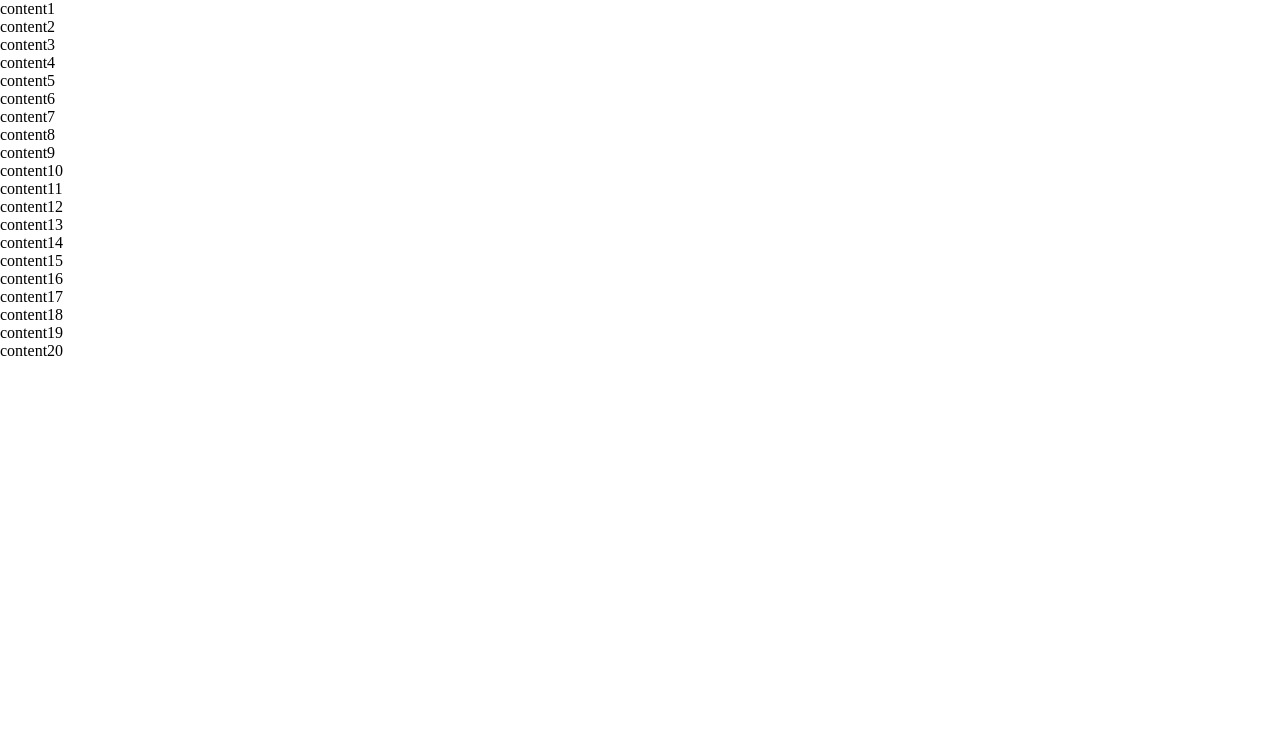
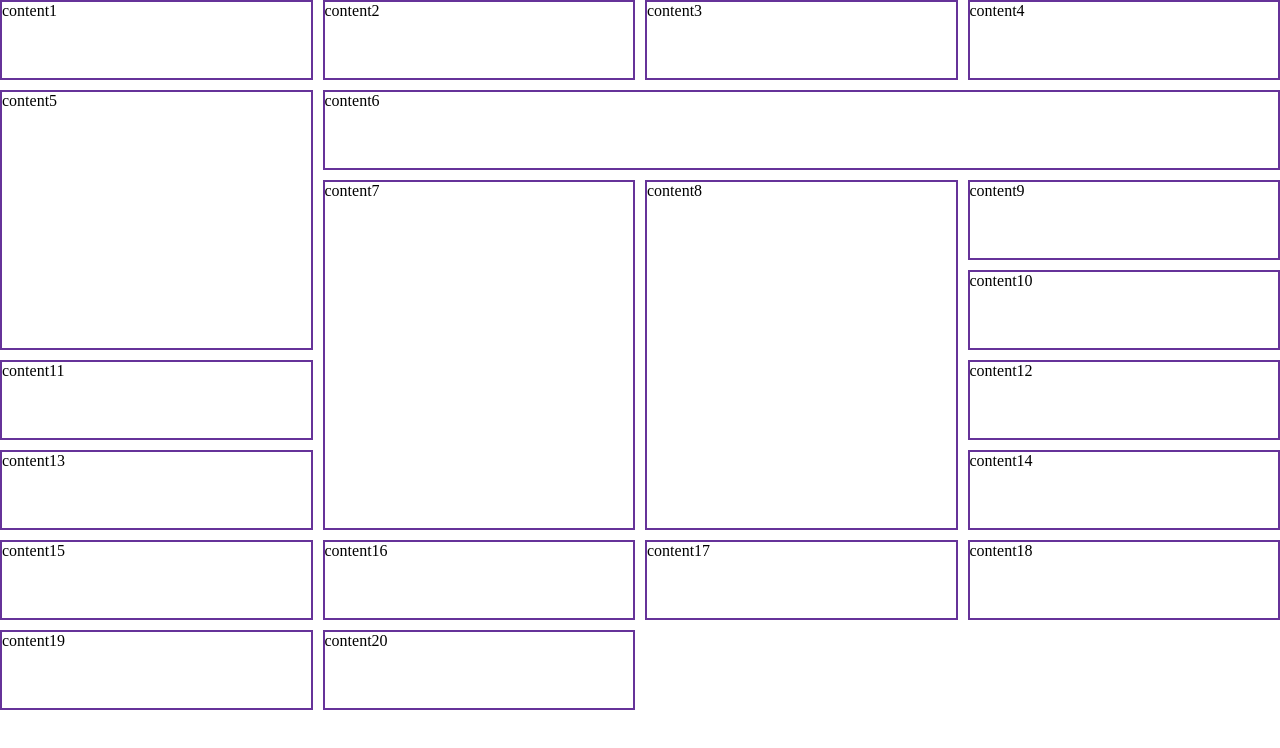
Before and after one commit to wearebored/html-css-calisma-alani, a plain HTML site: page grid/index.html in a window 1280 px wide. Drawn offline with Linux system fonts and the light colour scheme.

Commit message:
grid çalışmaları

```diff
--- a/grid/style.css
+++ b/grid/style.css
@@ -3,3 +3,40 @@
   padding: 0;
   box-sizing: border-box;
 }
+
+.container {
+  display: grid;
+  grid-template-columns: repeat(4, 1fr);
+  grid-template-rows: repeat(3, 1fr);
+  gap: 10px;
+}
+.divler {
+  width: 100%;
+  height: 10vh;
+  border: solid 2px rebeccapurple;
+}
+/* .div14 {
+  grid-column-start: 2;
+  grid-column-end: 4;
+} */
+.div5 {
+  grid-row-start: 2;
+  grid-row-end: 5;
+  height: 100%;
+}
+.div6 {
+  grid-column-start: 2;
+  grid-column-end: 5;
+}
+.div8 {
+  grid-column-start: 3;
+  grid-column-end: 4;
+
+  grid-row-start: 3;
+  grid-row-end: 7;
+  height: 100%;
+}
+.div7 {
+  grid-area: 3/ 2/ 7 /3;
+  height: 100%;
+}
```
